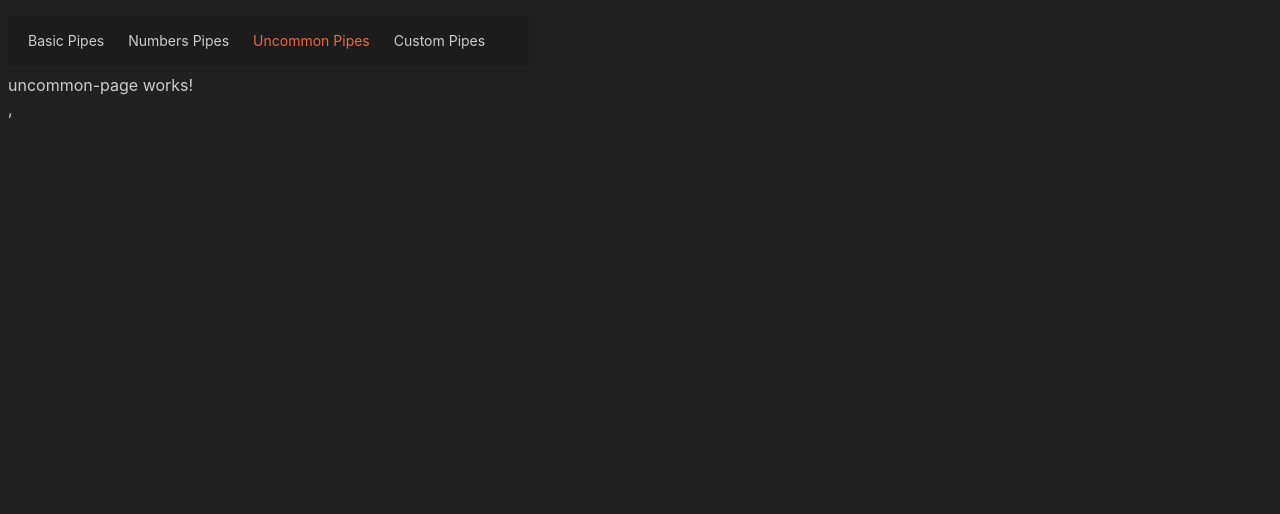
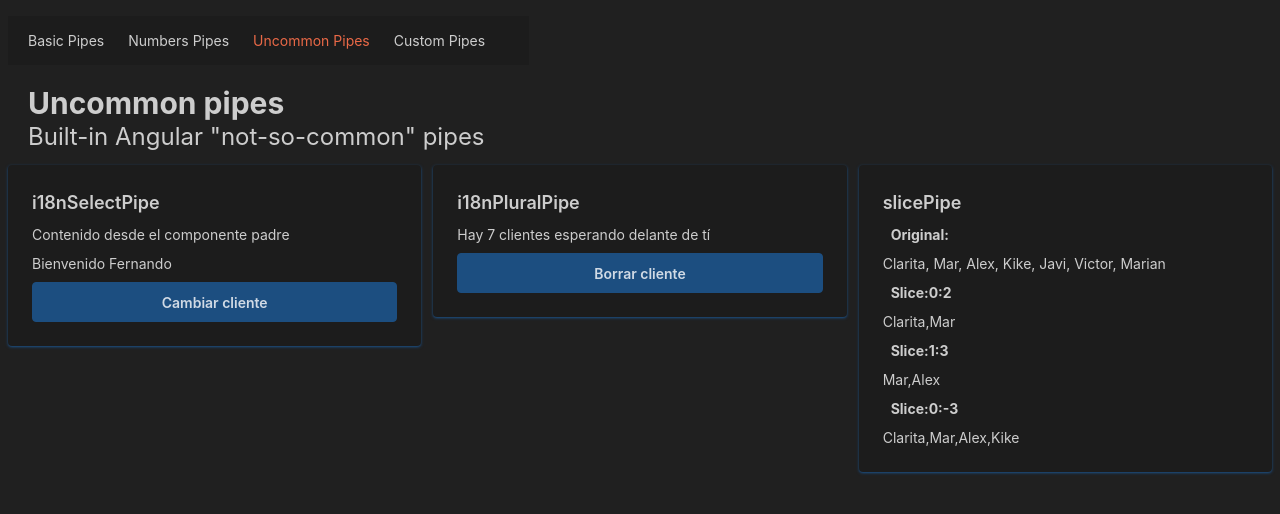
Before and after one commit to rafabo7/pipes-app, an Angular app: page /uncommon in a window 1280 px wide. Shown: the top 514 px of the page. Built offline with nearby package versions, Linux system fonts and the light colour scheme.

Commit message:
feat: exploring Content Projection and other pipes - add card component - use some pipes in uncommon-page

```diff
--- /dev/null
+++ b/src/app/components/card/card.html
@@ -0,0 +1,6 @@
+<div class="card bg-base-200 shadow shadow-primary">
+  <div class="card-body">
+    <h2 class="card-title">{{title()}}</h2>
+    <ng-content />
+  </div>
+</div>
--- /dev/null
+++ b/src/app/components/card/card.ts
@@ -0,0 +1,10 @@
+import { Component, input } from '@angular/core';
+
+@Component({
+  selector: 'app-card',
+  imports: [],
+  templateUrl: './card.html',
+})
+export class Card {
+  title = input()
+}
--- a/src/app/pages/uncommon-page/uncommon-page.html
+++ b/src/app/pages/uncommon-page/uncommon-page.html
@@ -1 +1,49 @@
-<p>uncommon-page works!</p>,
+<section class="mx-5 my-3">
+
+  <h1 class="text-3xl font-bold">Uncommon pipes</h1>
+  <h3 class="text-2xl" >Built-in Angular "not-so-common" pipes</h3>
+
+</section>
+
+<div class="grid grid-cols-1 md:grid-cols-2 xl:grid-cols-3 gap-3">
+
+ <app-card title="i18nSelectPipe">
+  <p>Contenido desde el componente padre</p>
+  <p>{{activeClient().gender | i18nSelect:welcomeMap}} {{activeClient().name}}</p>
+  <button class="btn btn-primary" (click)="changeClient()" >
+    Cambiar cliente
+  </button>
+ </app-card>
+
+ <app-card title="i18nPluralPipe">
+  <p> {{ clients().length | i18nPlural:clientsMap }} </p>
+  <button class="btn btn-primary" (click)="deleteClient()" [disabled]="clients().length === 0" >
+    Borrar cliente
+  </button>
+
+ </app-card>
+
+ <app-card title="slicePipe">
+  <b class="mx-2">Original:</b>
+  <p class="text-wrap" >
+    {{clients().join(', ')}}
+  </p>
+
+  <b class="mx-2">Slice:0:2</b>
+  <p class="text-wrap" >
+    {{clients() | slice:0:2}}
+  </p>
+
+  <b class="mx-2">Slice:1:3</b>
+  <p class="text-wrap" >
+    {{clients() | slice:1:3}}
+  </p>
+
+  <b class="mx-2">Slice:0:-3</b>
+  <p class="text-wrap" >
+    {{clients() | slice:0:-3}}
+  </p>
+
+ </app-card>
+
+</div>
--- a/src/app/pages/uncommon-page/uncommon-page.ts
+++ b/src/app/pages/uncommon-page/uncommon-page.ts
@@ -1,8 +1,57 @@
-import { Component } from '@angular/core';
+import { Component, signal } from '@angular/core';
+import { Card } from "../../components/card/card";
+import { I18nPluralPipe, I18nSelectPipe, SlicePipe } from '@angular/common';
+
+const client1 = {
+  name: 'Fernando',
+  gender:'male',
+  age: 30
+}
+const client2 = {
+  name: 'Amanda',
+  gender:'female',
+  age: 32
+}
 
 @Component({
   selector: 'app-uncommon-page',
-  imports: [],
+  imports: [Card, I18nSelectPipe, I18nPluralPipe, SlicePipe],
   templateUrl: './uncommon-page.html',
 })
-export default class UncommonPage {}
+export default class UncommonPage {
+  activeClient = signal(client1)
+
+  welcomeMap = {
+    male: 'Bienvenido',
+    female: 'Bienvenida'
+  }
+
+  //i18nPlural
+  clients = signal([
+    'Clarita',
+    'Mar',
+    'Alex',
+    'Kike',
+    'Javi',
+    'Victor',
+    'Marian',
+  ])
+
+  clientsMap = {
+    '=0': 'No hay nadie delante de tí en la cola, en breves momentos será tu turno',
+    '=1': 'Hay un cliente esperando delante de tí',
+    other: 'Hay # clientes esperando delante de tí',
+  }
+
+  changeClient() {
+    if (this.activeClient() === client1) {
+      this.activeClient.set(client2)
+      return
+    }
+    this.activeClient.set(client1)
+  }
+
+  deleteClient() {
+    this.clients.update( prev => prev.slice(1) )
+  }
+}
```
